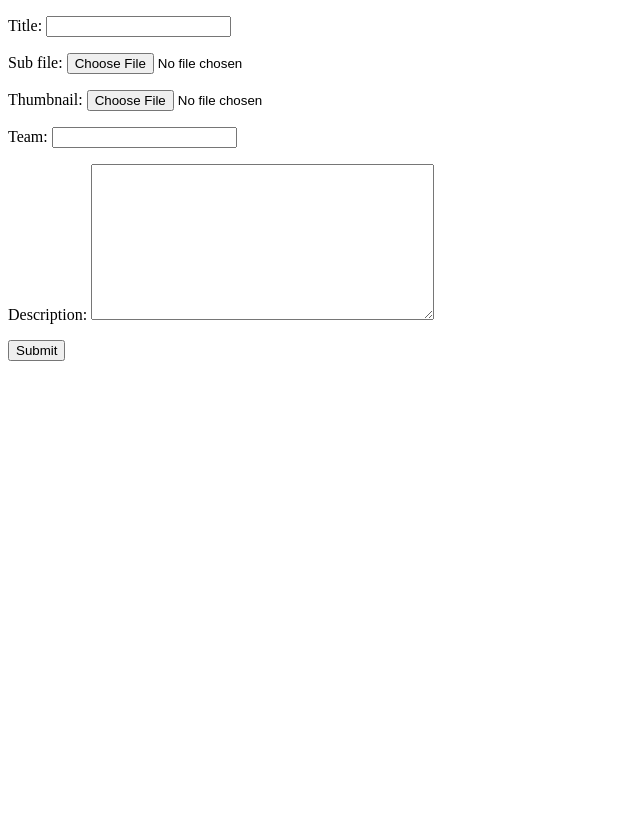
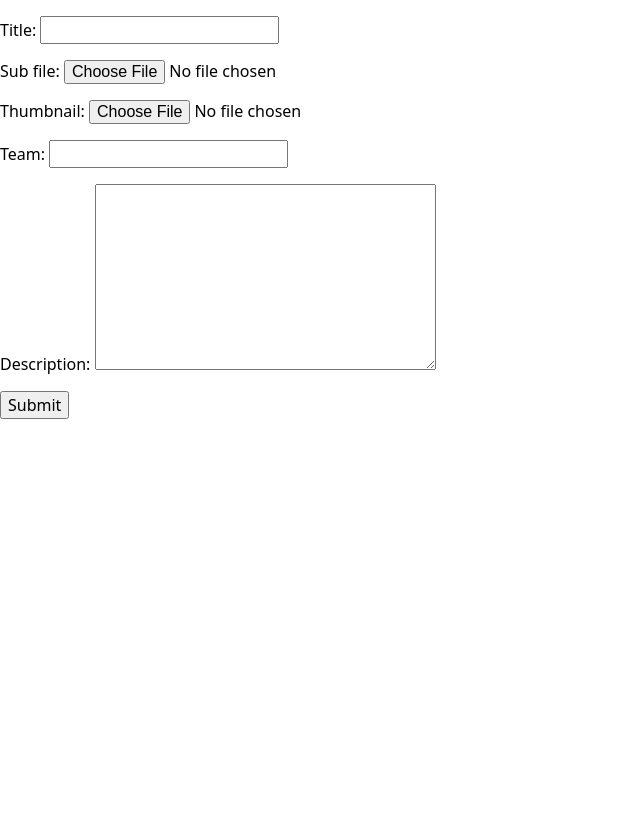
Before and after one commit to DOTAalto/pms, a Django app: template party/templates/party/submission_create.html in a window 1280 px wide. Shown: the whole page, without its empty margins (0-640 px from the left). Before the commit the page ends 361 px from the top, so only its background shows below. Run offline with Django 5.2, Linux system fonts and the light colour scheme; the template is opened without the code that fills it: values that come from a table or form of the project are taken from there, others are empty.

Commit message:
Add styles

```diff
--- a/pms/settings.py
+++ b/pms/settings.py
@@ -120,6 +120,10 @@ STATIC_URL = 'static/'
 MEDIA_URL = 'uploads/'
 MEDIA_ROOT = 'uploads/'
 
+STATICFILES_DIRS = [
+    BASE_DIR / "static",
+]
+
 # Default primary key field type
 # https://docs.djangoproject.com/en/5.0/ref/settings/#default-auto-field
 
--- /dev/null
+++ b/static/styles.css
@@ -0,0 +1,50 @@
+:root {
+--link: hsl(215, 100%, 45%);
+}
+
+@media (prefers-color-scheme: dark) {
+    :root {
+        --link: hsl(215, 100%, 65%);
+    }
+}
+
+* {
+    font-family: system-ui, sans-serif;
+    color-scheme: light dark;
+}
+
+html {
+    /* Prevent font scaling in landscape while allowing user zoom */
+    -webkit-text-size-adjust: 100%;
+}
+
+body {
+    margin: 0;
+}
+
+.container {
+    width: calc(100vw - env(safe-area-inset-left) - env(safe-area-inset-right));
+    height: calc(100vh - env(safe-area-inset-bottom) - env(safe-area-inset-top));
+
+    /* Don't overflow the window with over-sized texts. Subtract paddings */
+    margin-left: env(safe-area-inset-left);
+    margin-right: env(safe-area-inset-right);
+    margin-bottom: env(safe-area-inset-bottom);
+    margin-top: env(safe-area-inset-top);
+}
+
+
+input {
+    /* Prevent iOS zoom on focus */
+    font-size: 16px;
+}
+
+a,
+a:visited {
+    text-decoration: none;
+    color: var(--link);
+}
+
+a:hover {
+    text-decoration: underline;
+}
--- a/templates/base.html
+++ b/templates/base.html
@@ -1,12 +1,16 @@
+{% load static %}
 <!DOCTYPE html>
 <html lang="en">
 <head>
     <meta charset="UTF-8">
     <meta name="viewport" content="width=device-width, initial-scale=1.0">
     <title>DOT PMS</title>
+    <link href="{% static 'styles.css' %}" rel="stylesheet" type="text/css">
 </head>
 <body>
-    {% block content %}
-    {% endblock %}
+    <div class="container">
+        {% block content %}
+        {% endblock %}
+    </div>
 </body>
 </html>
```
